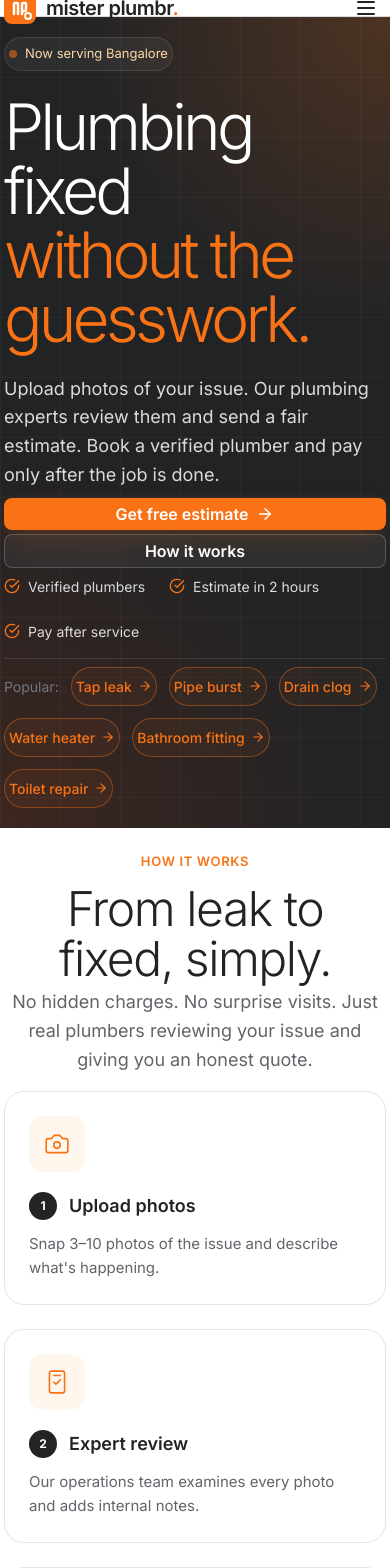
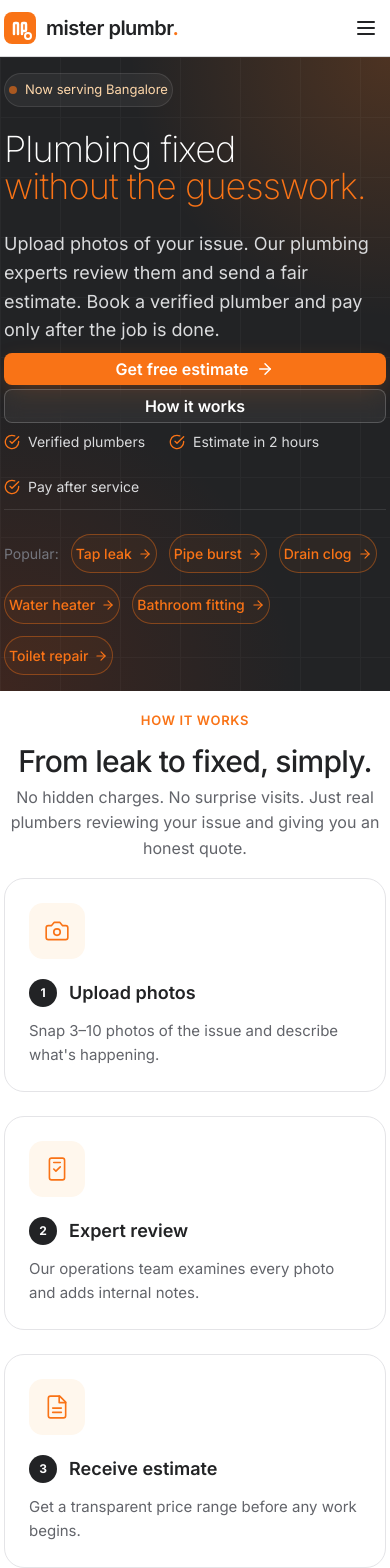
Before and after one commit to mister-plumbr/mr-plumber-webapp, a Next.js app: page / in a window 390 px wide. Shown: the top 1568 px of the page. Built offline with nearby package versions, Linux system fonts and the light colour scheme.

Commit message:
ui: restore orange theme and refine header height + mobile padding

```diff
--- a/app/components/Footer.tsx
+++ b/app/components/Footer.tsx
@@ -17,7 +17,7 @@ const footerLinks = {
 export default function Footer() {
   return (
     <footer className="border-t border-[#e4e4e7] bg-white">
-      <div className="mx-auto max-w-[1200px] px-4 py-16 sm:px-6 lg:px-8">
+      <div className="mx-auto max-w-[1200px] px-4 py-12 sm:px-6 md:py-16 lg:px-8">
         <div className="grid gap-12 lg:grid-cols-5">
           {/* Brand */}
           <div className="lg:col-span-2">
--- a/app/components/Hero.tsx
+++ b/app/components/Hero.tsx
@@ -32,7 +32,7 @@ export default function Hero() {
         }}
       />
 
-      <div className="relative mx-auto max-w-[1200px] px-4 py-20 sm:px-6 sm:py-28 lg:px-8 lg:py-32">
+      <div className="relative mx-auto max-w-[1200px] px-4 py-16 sm:px-6 sm:py-20 md:py-28 lg:px-8 lg:py-32">
         <div className="grid gap-12 lg:grid-cols-2 lg:items-center">
           {/* Left content */}
           <div className="max-w-2xl">
@@ -41,7 +41,7 @@ export default function Hero() {
               Now serving Bangalore
             </div>
 
-            <h1 className="mt-6 text-display text-white">
+            <h1 className="mt-6 text-4xl font-extralight leading-[1.05] tracking-tight text-white md:text-5xl lg:text-display">
               Plumbing fixed
               <br />
               <span className="text-[#f97316]">without the guesswork.</span>
@@ -148,7 +148,7 @@ export default function Hero() {
         </div>
 
         {/* Quick tags */}
-        <div className="mt-16 flex flex-wrap items-center gap-3 border-t border-white/10 pt-8">
+        <div className="mt-12 flex flex-wrap items-center gap-3 border-t border-white/10 pt-6 md:mt-16 md:pt-8">
           <span className="text-[14px] text-[#74767e]">Popular:</span>
           {quickTags.map((tag) => (
             <Link
--- a/app/components/HowItWorks.tsx
+++ b/app/components/HowItWorks.tsx
@@ -35,16 +35,16 @@ const steps = [
 
 export default function HowItWorks() {
   return (
-    <section id="how-it-works" className="bg-white py-20 sm:py-28">
+    <section id="how-it-works" className="bg-white py-16 sm:py-20 md:py-28">
       <div className="mx-auto max-w-[1200px] px-4 sm:px-6 lg:px-8">
         <div className="mx-auto mb-16 max-w-2xl text-center">
           <span className="text-[13px] font-semibold uppercase tracking-wider text-[#f97316]">
             How it works
           </span>
-          <h2 className="mt-3 text-heading-lg text-[#222325]">
+          <h2 className="mt-3 text-3xl font-medium leading-tight tracking-tight text-[#222325] md:text-heading-lg">
             From leak to fixed, simply.
           </h2>
-          <p className="mt-4 text-[18px] leading-[1.6] text-[#62646a]">
+          <p className="mt-4 text-base leading-[1.6] text-[#62646a] md:text-[18px]">
             No hidden charges. No surprise visits. Just real plumbers reviewing your
             issue and giving you an honest quote.
           </p>
--- a/app/components/Navbar.tsx
+++ b/app/components/Navbar.tsx
@@ -9,7 +9,7 @@ export default function Navbar() {
 
   return (
     <header className="sticky top-0 z-50 border-b border-[#dadbdd] bg-white/95 backdrop-blur-sm">
-      <nav className="mx-auto flex h-16 max-w-[1200px] items-center justify-between px-4 sm:px-6 lg:px-8">
+      <nav className="mx-auto flex h-14 max-w-[1200px] items-center justify-between px-4 sm:px-6 md:h-16 lg:px-8">
         {/* Logo */}
         <Link href="/" className="flex items-center gap-2.5">
           <Logo size={32} />
@@ -67,7 +67,7 @@ export default function Navbar() {
 
       {/* Mobile Menu */}
       {mobileOpen && (
-        <div className="md:hidden absolute top-16 left-0 right-0 border-b border-[#dadbdd] bg-white shadow-lg">
+        <div className="md:hidden absolute top-14 left-0 right-0 border-b border-[#dadbdd] bg-white shadow-lg">
           <div className="mx-auto max-w-[1200px] px-4 py-4 flex flex-col gap-2">
             <div className="flex w-full items-center overflow-hidden rounded-[12px] border border-[#dadbdd] bg-white mb-2">
               <input
--- a/app/components/Services.tsx
+++ b/app/components/Services.tsx
@@ -42,17 +42,17 @@ const services = [
 
 export default function Services() {
   return (
-    <section className="bg-[#fafafa] py-20 sm:py-28">
+    <section className="bg-[#fafafa] py-16 sm:py-20 md:py-28">
       <div className="mx-auto max-w-[1200px] px-4 sm:px-6 lg:px-8">
         <div className="mb-12 flex flex-col gap-4 sm:flex-row sm:items-end sm:justify-between">
           <div>
             <span className="text-[13px] font-semibold uppercase tracking-wider text-[#f97316]">
               Services
             </span>
-            <h2 className="mt-3 text-heading-lg text-[#222325]">
+            <h2 className="mt-3 text-3xl font-medium leading-tight tracking-tight text-[#222325] md:text-heading-lg">
               Popular services
             </h2>
-            <p className="mt-2 text-[16px] text-[#62646a]">
+            <p className="mt-2 text-[15px] text-[#62646a] md:text-[16px]">
               Most booked plumbing jobs this week
             </p>
           </div>
--- a/app/components/Trust.tsx
+++ b/app/components/Trust.tsx
@@ -28,17 +28,17 @@ const stats = [
 
 export default function Trust() {
   return (
-    <section className="bg-[#222325] py-20 sm:py-28">
+    <section className="bg-[#222325] py-16 sm:py-20 md:py-28">
       <div className="mx-auto max-w-[1200px] px-4 sm:px-6 lg:px-8">
         <div className="grid gap-16 lg:grid-cols-2 lg:items-center">
           <div>
             <span className="text-[13px] font-semibold uppercase tracking-wider text-[#f97316]">
               Why Mister Plumbr
             </span>
-            <h2 className="mt-3 text-heading-lg text-white">
+            <h2 className="mt-3 text-3xl font-medium leading-tight tracking-tight text-white md:text-heading-lg">
               Why homeowners trust us
             </h2>
-            <p className="mt-4 text-[17px] leading-[1.7] text-[#dadbdd]">
+            <p className="mt-4 text-base leading-[1.7] text-[#dadbdd] md:text-[17px]">
               We combine expert human review with verified local plumbers so you
               get the right fix at the right price — every time.
             </p>
```
